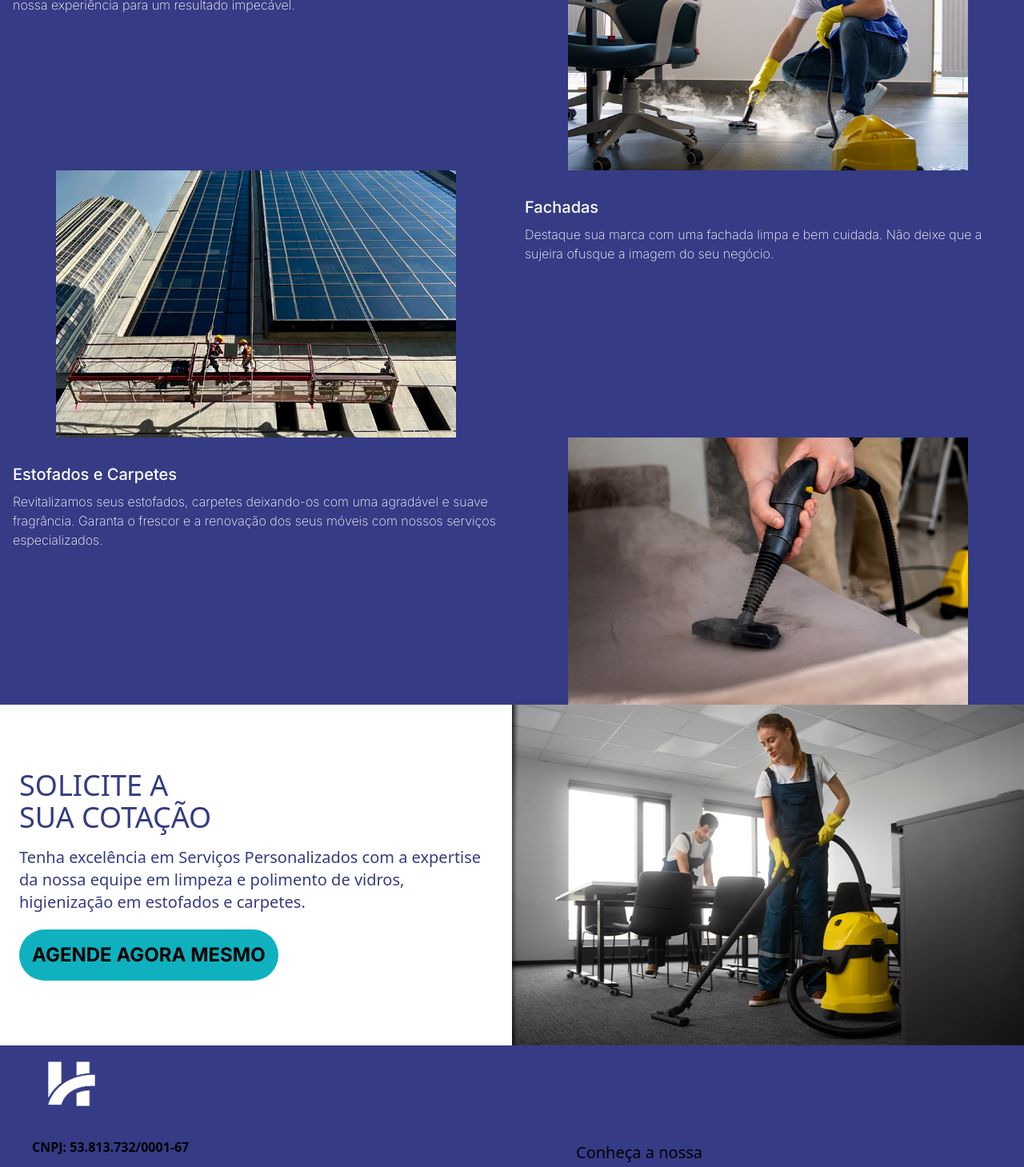
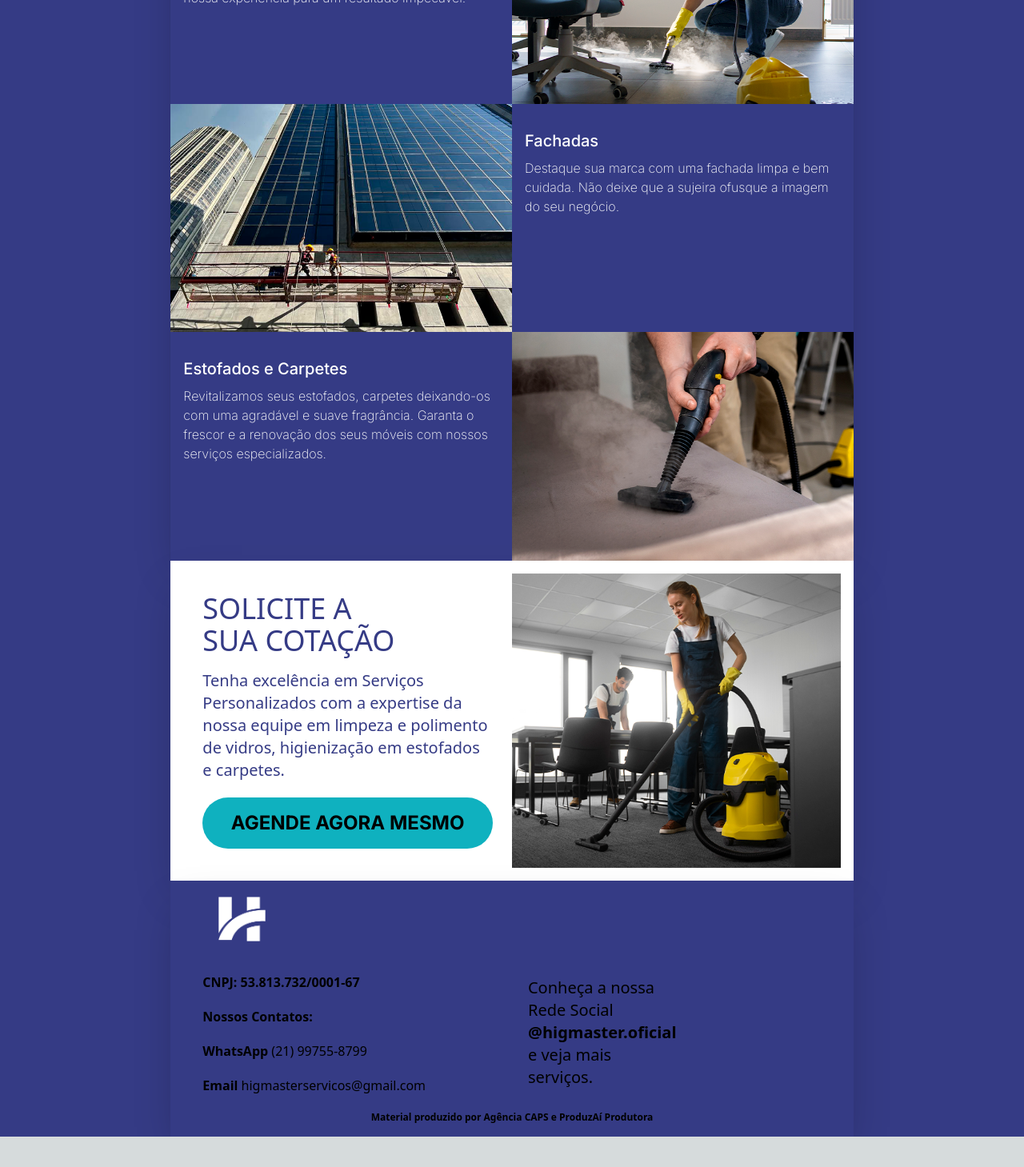
Before and after one commit to pguilhermef/higmaster, a Next.js app: page / in a window 1280 px wide. Shown: the part 520-1979 px from the top of the page at 80% size. After the commit the page ends 1941 px from the top, so only its background shows below. Built offline with nearby package versions, Linux system fonts and the light colour scheme.

Commit message:
style: Adjusts on responsivity for desktops

```diff
--- a/src/app/page.js
+++ b/src/app/page.js
@@ -4,7 +4,7 @@ import Services from "@/app/sections/Services";
 
 export default function Home() {
   return (
-    <div className="flex flex-col justify-center bg-higblue min-h-screen">
+    <div className="flex flex-col justify-center items-center bg-higblue min-h-screen">
       <Services />
       <Quotation />
       <Footer />
--- a/src/app/sections/Footer.js
+++ b/src/app/sections/Footer.js
@@ -5,9 +5,9 @@ import logo from "@/images/logo_white.png";
 
 function Footer () {
   return(
-    <div>
-      <div className="flex flex-col sm:flex-row w-screen h-auto sm:h-72 bg-higblue">
-        <div className="flex flex-col items-center sm:items-start sm:ml-10 sm:w-2/4 bg-higblue">
+    <div className="sm:w-4/6 max-w-7xl shadow-2xl">
+      <div className="flex flex-col sm:flex-row h-auto sm:h-72 bg-higblue">
+        <div className="flex flex-col sm:pl-10 items-center sm:items-start sm:w-2/4 bg-higblue">
           <div className="">
             <Image src={logo} alt='logo of higmaster' className="h-20 sm:h-14 w-auto m-5"/>
           </div>
@@ -18,8 +18,8 @@ function Footer () {
             <div><strong>Email</strong> higmasterservicos@gmail.com</div>
           </div>
         </div>
-        <div className="h-full">
-          <div className="hidden sm:flex flex-col justify-end font-sans sm:text-xl h-full ml-5 sm:ml-10">
+        <div className="h-full bg-higblue w-2/4">
+          <div className="hidden sm:flex flex-col justify-end font-sans sm:text-xl h-full pl-5 ">
             <p>Conheça a nossa <br/> Rede Social</p>
             <Link href='https://www.instagram.com/higmaster.oficial' className="font-semibold">@higmaster.oficial </Link>
             <p className="mb-3 sm:mb-7">e veja mais <br/> serviços.</p>
--- a/src/app/sections/Quotation.js
+++ b/src/app/sections/Quotation.js
@@ -5,8 +5,8 @@ import Link from 'next/link';
 
 function Quotation() {
   return (
-    <div className="flex flex-col sm:flex-row bg-white w-full">
-      <div className='flex flex-col justify-center items-start p-6 gap-2 sm:w-2/4 sm:min-h-full'>
+    <div className="flex flex-col justify-center sm:flex-row bg-white sm:w-4/6 max-w-7xl p-4 shadow-2xl">
+      <div className='flex flex-col justify-center p-6 gap-2 sm:w-2/4 sm:min-h-full'>
         <h1 className='font-sans text-4xl font-medium text-higblue mb-2'>
           SOLICITE A <br /> SUA COTAÇÃO
         </h1>
@@ -14,7 +14,7 @@ function Quotation() {
           Tenha excelência em Serviços
           Personalizados com a expertise da nossa equipe em limpeza e polimento de vidros, higienização em estofados e carpetes.
         </p>
-        <Link href='https://wa.me/+5521997558799' className='cursor-pointer bg-higgreen p-4 mt-3 rounded-full text-2xl text-center font-bold whitespace-nowrap'>
+        <Link href='https://wa.me/+5521997558799' className='cursor-pointer bg-higgreen p-4 mt-3 rounded-full text-lg sm:text-2xl text-center font-bold whitespace-nowrap'>
           AGENDE AGORA MESMO
         </Link>
       </div>
--- a/src/app/sections/Services.js
+++ b/src/app/sections/Services.js
@@ -2,9 +2,9 @@ import Grid from "@/components/Grid";
 
 function Services() {
   return (
-    <div className="flex justify-center items-center text-white">
+    <div className="flex justify-center items-center text-white sm:w-4/6 max-w-7xl shadow-sm">
       <div>
-        <div className="flex justify-center items-center min-h-16 w-screen bg-black font-sans font-medium text-2xl">
+        <div className="flex justify-center items-center min-h-20 max-w-7xl bg-black font-sans font-medium text-2xl md:text-4xl shadow-2xl">
           NOSSOS SERVIÇOS
         </div>
         <div>
--- a/src/components/Grid.js
+++ b/src/components/Grid.js
@@ -7,7 +7,7 @@ import Image from 'next/image';
 import { useMediaQuery } from 'react-responsive';
 
 export default function Grid() {
-  const isMobile = useMediaQuery({ maxWidth: 450 })
+  const isMobile = useMediaQuery({ maxWidth: 500 });
 
   const itemsLargeScreen = [
     { type: 'image', src: imgum, alt: 'Image 1' },
@@ -37,15 +37,15 @@ export default function Grid() {
   const items = isMobile ? itemsSmallScreen : itemsLargeScreen;
 
   return (
-    <div className="grid grid-cols-1 sm:grid-cols-2">
+    <div className="m-auto max-w-7xl grid grid-cols-1 sm:grid-cols-2 gap-0 sm:gap-0 w-full shadow-2xl">
       {items.map((item, index) => (
-        <div key={index} className="flex flex-col items-center">
+        <div key={index} className="flex flex-col items-center w-full">
           {item.type === 'image' ? (
-            <Image src={item.src} alt={item.alt} width={500} height={500} />
+            <Image src={item.src} alt={item.alt} width={500} height={500} className=" object-fill w-full h-full" />
           ) : (
-            <div className="flex flex-col items-left bg-higblue min-h-64 p-4">
+            <div className="flex flex-col items-start bg-higblue min-h-64 p-4 w-full h-full">
               <h3 className="text-xl font-medium mb-2 mt-4">{item.title}</h3>
-              <p className='font-extralight'>{item.description}</p>
+              <p className="font-extralight">{item.description}</p>
             </div>
           )}
         </div>
```
Also changed, not shown: src/images/background_header.png (added).
